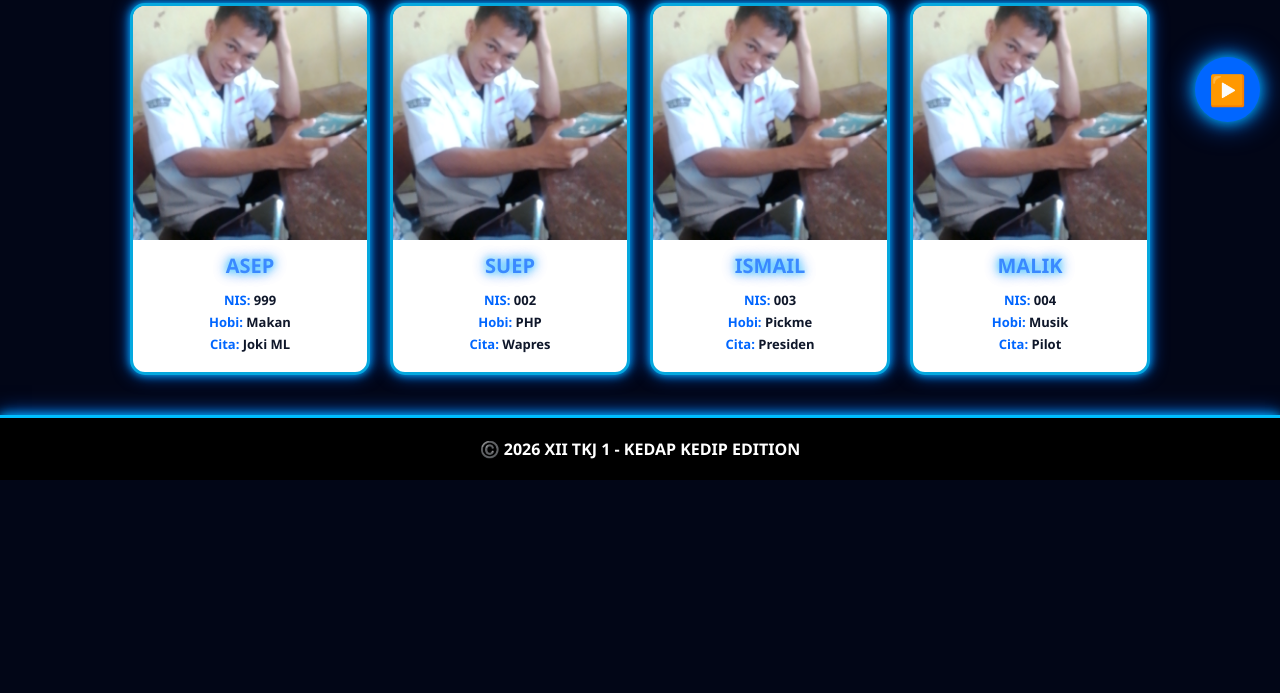
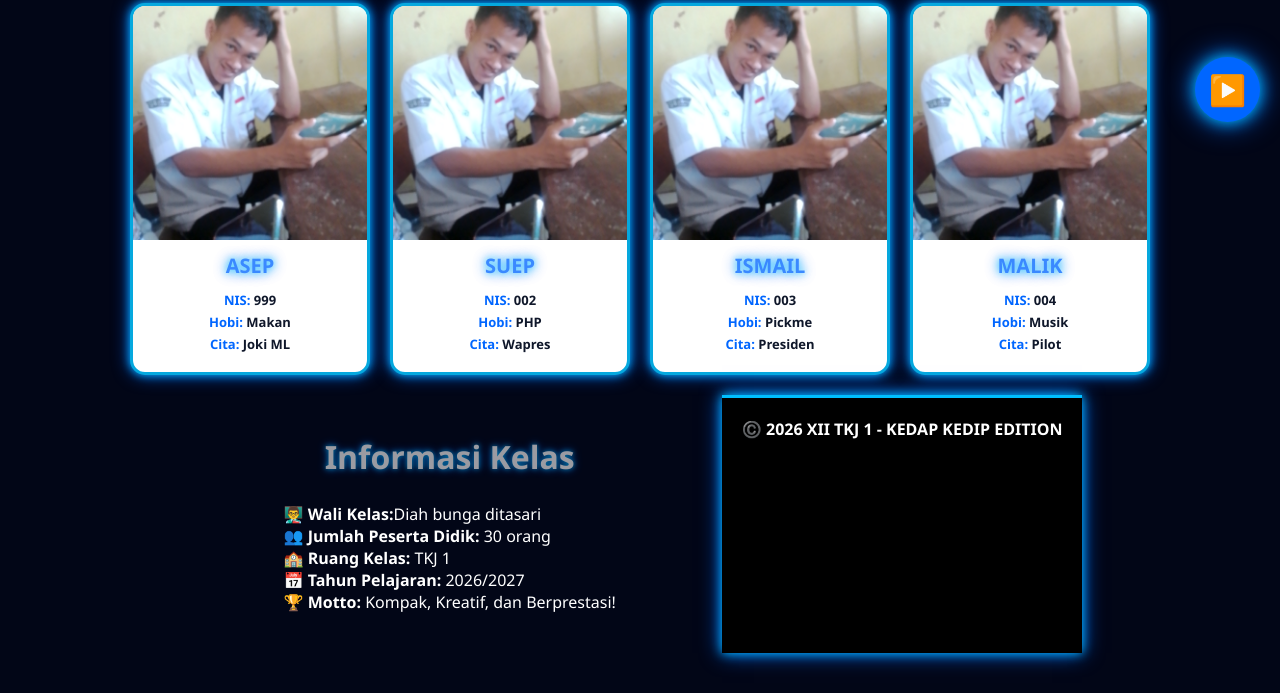
Before and after one commit to maulanahardi604-svg/Hardi, a plain HTML site: page index.html in a window 1280 px wide. Shown: the part 658-1351 px from the top of the page. Before the commit the page ends 1138 px from the top, so only its background shows below. Drawn offline with Linux system fonts and the light colour scheme.

Commit message:
Update index.html

```diff
--- a/index.html
+++ b/index.html
@@ -68,8 +68,26 @@ footer { background:black; text-align:center; padding:20px; border-top:3px solid
 <div class="card"><div class="foto"><img src="IMG_20261124_130659.jpg"></div><h3>SUEP</h3><p><b>NIS:</b> 002</p><p><b>Hobi:</b> PHP</p><p><b>Cita:</b> Wapres</p></div>
 <div class="card"><div class="foto"><img src="IMG_20261124_130659.jpg"></div><h3>ISMAIL</h3><p><b>NIS:</b> 003</p><p><b>Hobi:</b> Pickme</p><p><b>Cita:</b> Presiden</p></div>
 <div class="card"><div class="foto"><img src="IMG_20261124_130659.jpg"></div><h3>MALIK</h3><p><b>NIS:</b> 004</p><p><b>Hobi:</b> Musik</p><p><b>Cita:</b> Pilot</p></div>
-</div>
-</section>
+      <!-- INFORMASI -->
+    <section class="info" id="informasi">
+
+        <h2>Informasi Kelas</h2>
+
+        <div class="info-box">
+
+            <p>👨‍🏫 <b>Wali Kelas:</b>Diah bunga ditasari</p>
+
+            <p>👥 <b>Jumlah Peserta Didik:</b> 30 orang</p>
+
+            <p>🏫 <b>Ruang Kelas:</b> TKJ 1</p>
+
+            <p>📅 <b>Tahun Pelajaran:</b> 2026/2027</p>
+
+            <p>🏆 <b>Motto:</b> Kompak, Kreatif, dan Berprestasi!</p>
+
+        </div>
+
+    </section>
 
 <footer>©️ 2026 XII TKJ 1 - KEDAP KEDIP EDITION</footer>
 
```
